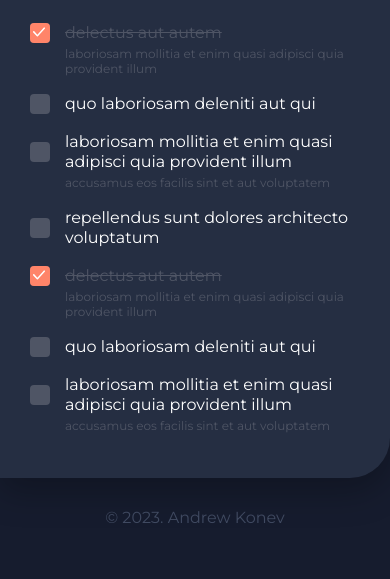
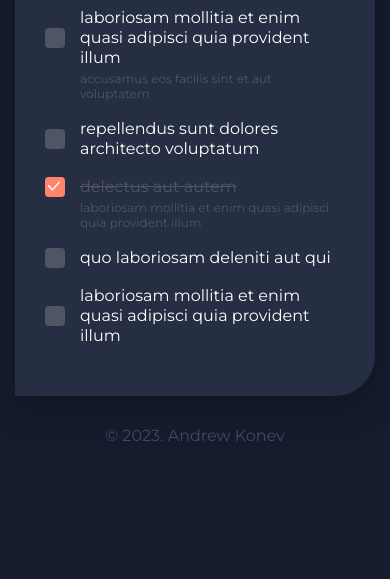
Before and after one commit to KonevAndrew/CAPSBOLD-LTD, a website built with webpack: page src/index.html in a window 390 px wide. Shown: the part 265-844 px from the top of the page. Built offline with nearby package versions, Linux system fonts and the light colour scheme.

Commit message:
mobile ver

```diff
--- a/src/index.html
+++ b/src/index.html
@@ -8,6 +8,7 @@
   <title>Todo list</title>
 </head>
 <body>
+  <div class="container">
     <div class="list">
       <div class="list__wrapper">
         <h2 class="list__title">Todo list</h2>
@@ -68,6 +69,7 @@
         </li>
       </ul>
     </div>
+  </div>
   <p class="autor">  © 2023. Andrew Konev</p>
 </body>
 </html>
--- a/src/index.scss
+++ b/src/index.scss
@@ -1,5 +1,25 @@
+*,
+*::before,
+*::after {
+  box-sizing: border-box;
+}
+
+ul[class],
+ol[class] {
+  list-style: none;
+  padding: 0;
+}
+h1,h2 {
+  margin: 0;
+}
+
+p {
+  margin: 0;
+}
+
 @import '~normalize.css';
 @import 'style/fonts';
 @import 'style/var';
 @import 'style/list';
 @import 'style/chekbox';
+@import 'style/media';
--- a/src/style/_list.scss
+++ b/src/style/_list.scss
@@ -1,22 +1,11 @@
-*,
-*::before,
-*::after {
-  box-sizing: border-box;
-}
-
-ul[class],
-ol[class] {
-  list-style: none;
-  padding: 0;
-}
-
-p {
-  margin: 0;
-}
-
 body {
   font-family: 'Montserrat';
   background-color: $back;
+}
+
+.container {
+  max-width: 1200px;
+  margin: 0 auto;
 }
 
 .list {
@@ -28,7 +17,7 @@ body {
   border-radius: 20px 0px 40px;
   padding: 30px;
   position: relative;
-  margin-top: 162px;
+  margin-top: 132px;
 
   &::after {
     content: "";
@@ -116,6 +105,7 @@ body {
     display: flex;
     justify-content: space-between;
     align-items: center;
+    margin-bottom: 20px;
   }
 
   &__title {
@@ -144,7 +134,7 @@ body {
 
   &__item {
     overflow: scroll;
-    height: 420px;
+    height: 450px;
 
     &::-webkit-scrollbar {
       width: 4px;
--- a/src/style/_media.scss
+++ b/src/style/_media.scss
@@ -0,0 +1,34 @@
+@media (max-width: 1200px) {
+    .container {
+        width: 900px;
+        padding: 0 15px;
+    }
+}
+@media (max-width: 991px) {
+    .container {
+        width: 770px;
+        padding: 0 15px;
+    }
+}
+@media (max-width: 767px) {
+    .container {
+        width: 540px;
+        padding: 0 10px;
+    }
+}
+@media (max-width: 575px) {
+    .container {
+        width: 100%;
+        padding: 0 15px;
+    }
+    .list {
+        max-width: 397px;
+        margin-top: 80px;
+        &::after {
+            max-width: 90%;
+        }
+        &::before {
+            max-width: 80%;
+        }
+    }
+}
```
Lines whose indentation alone changed are shown as unchanged.
